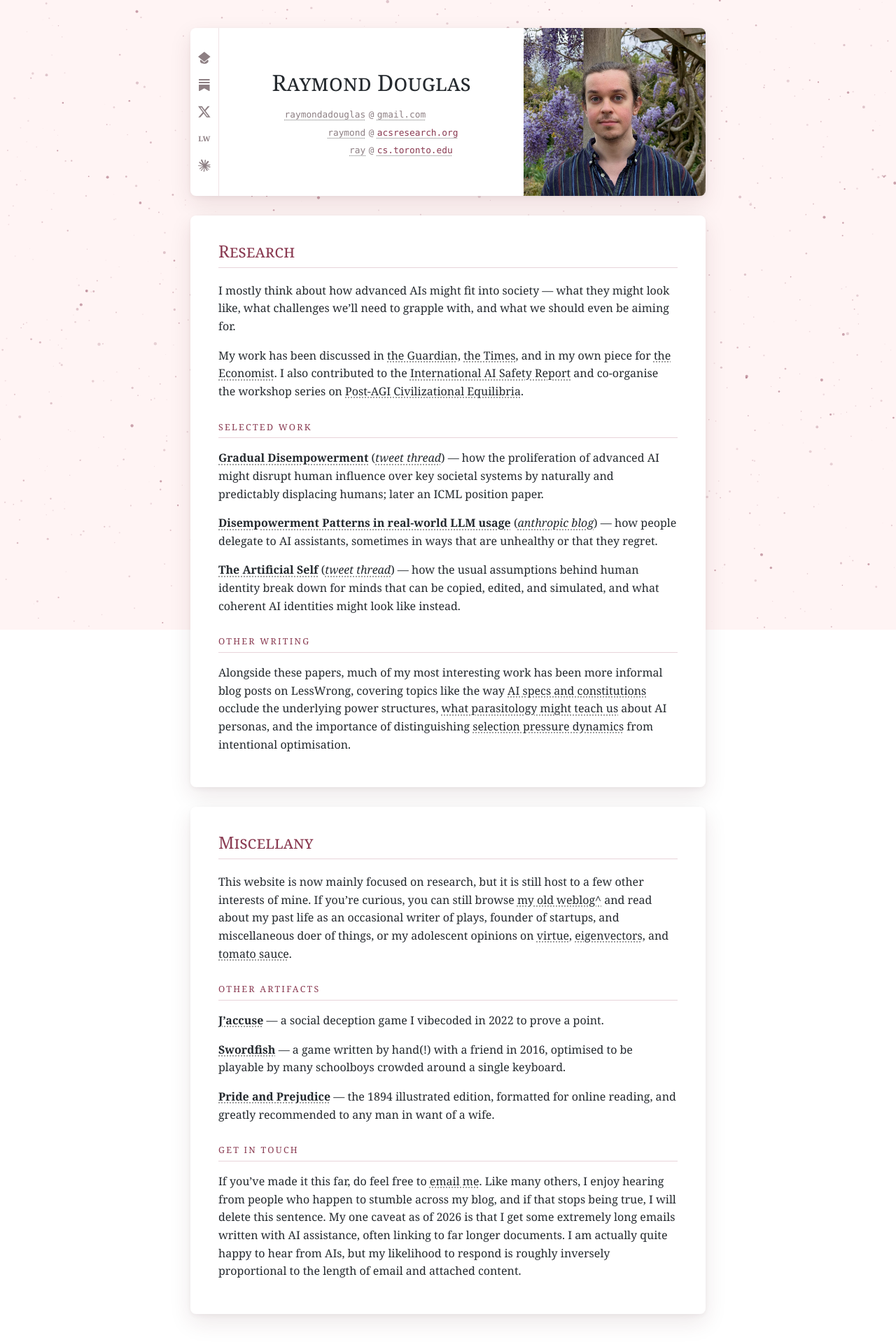
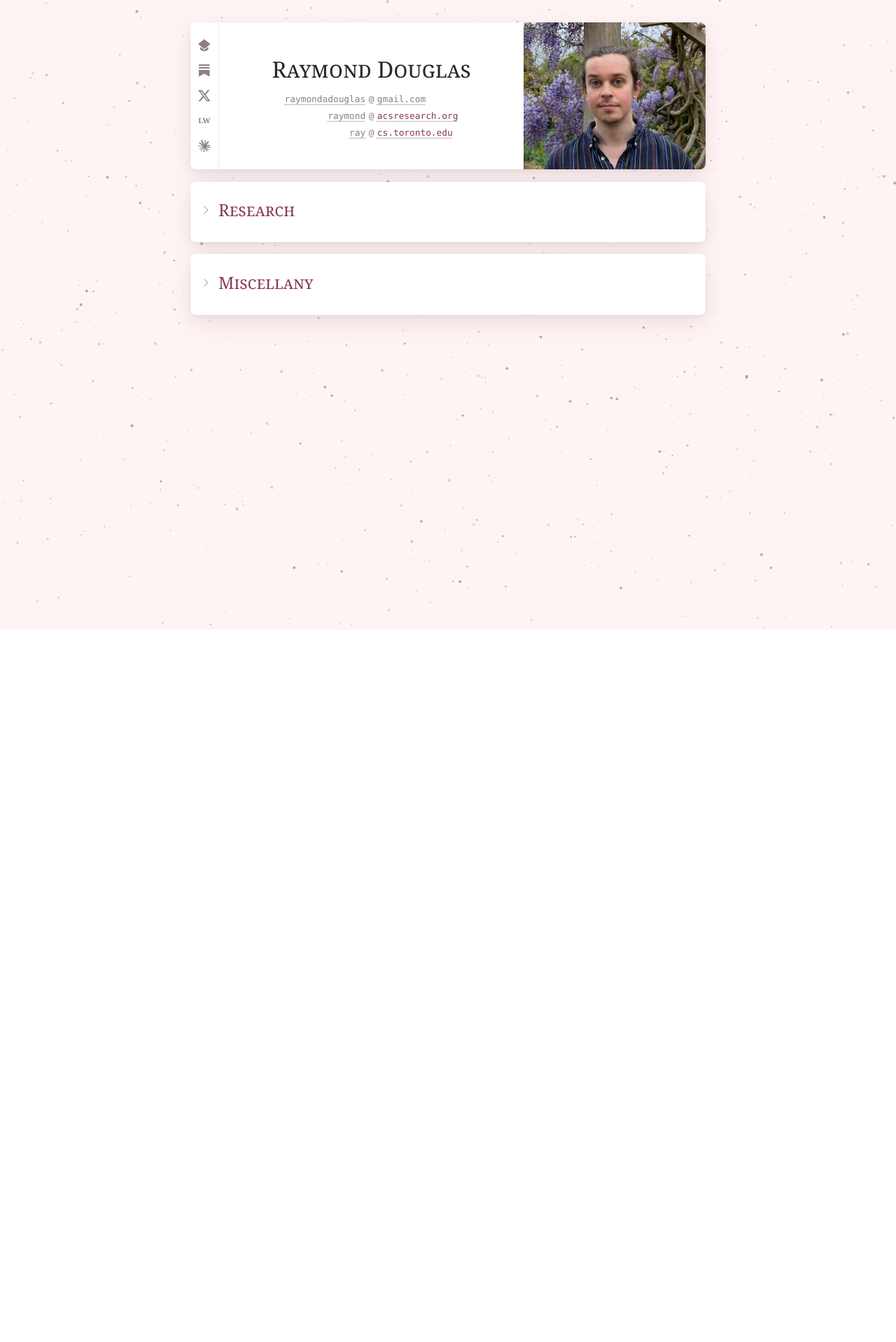
Before and after one commit to raymondadouglas/raymondadouglas.github.io, a Jekyll site: the page built from index.markdown, in a window 1280 px wide. Shown: the whole page at 70% size. Built offline with Jekyll 4.4.1, drawn with Linux system fonts in a browser that asks for light colours; after the commit the page ends 900 px from its top, so only the background shows below that.

Commit message:
dropdowns on main page

```diff
--- a/_layouts/research.html
+++ b/_layouts/research.html
@@ -22,19 +22,85 @@
 
         .container {
             max-width: 46em;
-            margin: 2em auto;
+            margin: 1.5em auto;
         }
 
         .card {
             background: #fff;
-            padding: 1.5em 1.75em;
+            padding: 1.15em 2em;
             border-radius: 0.5em;
             box-shadow: 0 2px 6px rgba(76, 31, 43, 0.06), 0 12px 32px rgba(76, 31, 43, 0.10);
-            margin-bottom: 1.75em;
+            margin-bottom: 1.1em;
         }
 
-        .card > h2:first-child {
-            margin-top: 0;
+        /* Collapsible cards: native <details>, h2-as-summary */
+        summary {
+            list-style: none;
+            cursor: pointer;
+            -webkit-user-select: none;
+            user-select: none;
+            position: relative;
+        }
+
+        summary::-webkit-details-marker {
+            display: none;
+        }
+
+        summary h2 {
+            margin: 0;
+        }
+
+        details[open] summary {
+            margin-bottom: 0.35em;
+        }
+
+        /* Thin disclosure chevron hanging in the card's left padding band,
+           centred on the header card's icon column (desktop);
+           points right when closed, down when open */
+        summary h2::before {
+            content: "";
+            position: absolute;
+            /* optical centre: h2's padding-bottom pulls the box centre
+               below the caps, so lift by half of it */
+            top: calc(50% - 0.1em);
+            left: -1rem;
+            width: 0.3em;
+            height: 0.3em;
+            border-right: 1.5px solid currentColor;
+            border-bottom: 1.5px solid currentColor;
+            opacity: 0.5;
+            transform: translate(-50%, -50%) rotate(-45deg);
+            transition: transform 0.2s cubic-bezier(1, 0, 0, 1);
+        }
+
+        details[open] summary h2::before {
+            transform: translate(-50%, -50%) rotate(45deg);
+        }
+
+        summary:hover h2::before {
+            opacity: 1;
+        }
+
+        /* Closed card is a plain title bar: no hairline under the heading */
+        details:not([open]) summary h2 {
+            border-bottom-color: transparent;
+        }
+
+        /* Smooth open/close where supported (Chromium 131+); elsewhere it snaps */
+        @supports (interpolate-size: allow-keywords) {
+            :root {
+                interpolate-size: allow-keywords;
+            }
+
+            details::details-content {
+                block-size: 0;
+                overflow-y: clip;
+                transition: block-size 0.25s ease, content-visibility 0.25s allow-discrete;
+            }
+
+            details[open]::details-content {
+                block-size: auto;
+            }
         }
 
         h1 {
@@ -60,7 +126,7 @@
             color: #8a3b52;
             border-bottom: 1px solid #e8d4da;
             padding-bottom: 0.4em;
-            margin: 2.25em 0 1em;
+            margin: 1.7em 0 0.85em;
         }
 
         img {
@@ -97,10 +163,13 @@
             display: flex;
         }
 
+        /* Banner can grow with viewport width but never stretch past 2:1 */
         .profilepic img {
             display: block;
             width: 100%;
-            height: 240px;
+            height: auto;
+            aspect-ratio: 2 / 1;
+            min-height: 200px;
             object-fit: cover;
             object-position: center calc(50% + 20px);
             border-radius: 0;
@@ -108,7 +177,7 @@
 
         .headertext {
             text-align: center;
-            padding: 1.5em 1.25em;
+            padding: 1.2em 1.25em 1.1em;
         }
 
         .affiliation {
@@ -116,10 +185,10 @@
             grid-template-columns: repeat(3, max-content);
             column-gap: 0.35em;
             width: max-content;
-            margin: 0.6em auto 0;
+            margin: 0.5em auto 0;
             font-family: ui-monospace, "SF Mono", Menlo, Consolas, monospace;
             font-size: 0.8em;
-            line-height: 2;
+            line-height: 1.85;
             color: #8d7f83;
         }
 
@@ -143,7 +212,7 @@
             justify-content: center;
             align-items: center;
             gap: 1.5em;
-            padding: 1.2em 1.25em;
+            padding: 0.95em 1.25em;
             border-top: 1px solid #f0e2e6;
             color: #8d7f83;
         }
@@ -164,7 +233,7 @@
 
         @media (min-width: 570px) {
             .card {
-                padding: 2em 2.5em;
+                padding: 1.35em 2.5em;
             }
             .headercard {
                 flex-direction: row-reverse;
@@ -177,23 +246,27 @@
             }
             .profilepic img {
                 height: 100%;
-                min-height: 240px;
+                min-height: 210px;
                 min-width: 0;
                 object-position: center;
             }
             .headertext {
                 flex: 1;
                 align-self: center;
-                padding: 2em 1.5em;
+                padding: 1.6em 1.5em;
+            }
+            /* Chevron centre = icon rail centre (1.25em into the 2.5em band) */
+            summary h2::before {
+                left: -1.25rem;
             }
             /* Rail width = lower cards' 2.5em text inset, so the
                hairline sits exactly on the page's left text margin */
             .social-icons {
                 flex-direction: column;
                 justify-content: center;
-                gap: 1.3em;
+                gap: 1.15em;
                 flex: 0 0 2.5em;
-                padding: 1.5em 0;
+                padding: 1.25em 0;
                 border-top: none;
                 border-right: 1px solid #f0e2e6;
             }
--- a/index.markdown
+++ b/index.markdown
@@ -29,8 +29,8 @@ redirect_from:
 
 </div>
 
-<div class="card" markdown="1">
-## Research
+<details class="card" markdown="1">
+<summary><h2>Research</h2></summary>
 
 I mostly think about how advanced AIs might fit into society — what they might look like, what challenges we'll need to grapple with, and what we should even be aiming for.
 
@@ -51,10 +51,10 @@ My work has been discussed in [the Guardian](https://www.theguardian.com/books/2
 Alongside these papers, much of my most interesting work has been more informal blog posts on LessWrong, covering topics like the way [AI specs and constitutions](https://www.lesswrong.com/posts/oiNaBc4MEAGhzhdXg/the-machines-lack-honour) occlude the underlying power structures, [what parasitology might teach us](https://www.lesswrong.com/posts/KWdtL8iyCCiYud9mw/persona-parasitology) about AI personas, and the importance of distinguishing [selection pressure dynamics](https://www.lesswrong.com/posts/GhhNswGB6butBhmE6/optimisation-selective-versus-predictive) from intentional optimisation.
 
 
-</div>
+</details>
 
-<div class="card" markdown="1">
-## Miscellany
+<details class="card" markdown="1">
+<summary><h2>Miscellany</h2></summary>
 
 This website is now mainly focused on research, but it is still host to a few other interests of mine. If you're curious, you can still browse [my old weblog^](/blog) and read about my past life as an occasional writer of plays, founder of startups, and miscellaneous doer of things, or my adolescent opinions on [virtue](/2024/08/08/virtue-as-soup-tasting.html), [eigenvectors](/2022/04/03/eigenvectors.html), and [tomato sauce](/2021/12/03/tomatoes.html).
 
@@ -70,4 +70,4 @@ This website is now mainly focused on research, but it is still host to a few ot
 
 If you've made it this far, do feel free to [email me](mailto:raymondadouglas@gmail.com). Like many others, I enjoy hearing from people who happen to stumble across my blog, and if that stops being true, I will delete this sentence. My one caveat as of 2026 is that I get some extremely long emails written with AI assistance, often linking to far longer documents. I am actually quite happy to hear from AIs, but my likelihood to respond is roughly inversely proportional to the length of email and attached content.
 
-</div>
+</details>
```
